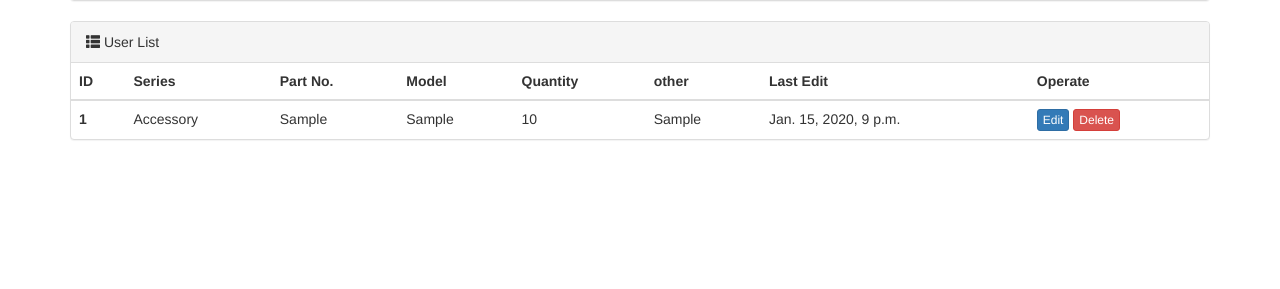
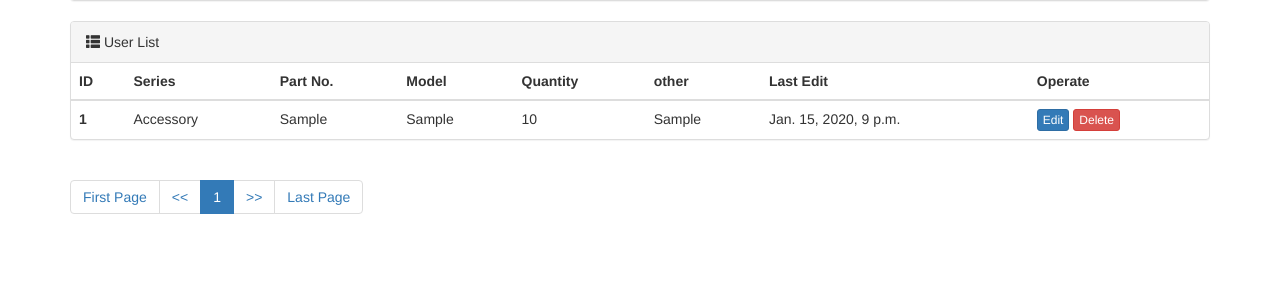
Before and after one commit to YongbinFan/Simple-IMS-for-Spare-Parts, a Django app: page /spareparts/list/ in a window 1280 px wide. Shown: the part 247-536 px from the top of the page. Run offline with Django 4.2, Linux system fonts and the light colour scheme; tables that the repository leaves empty hold one stand-in row (values such as "Sample post"); some libraries are stand-ins or nearby versions.

Commit message:
Add pagination function in Spare Lists

```diff
--- a/app01/templates/spareparts_list.html
+++ b/app01/templates/spareparts_list.html
@@ -16,8 +16,10 @@
                         <label class="control-label" for="">Series</label>
                         <select class="form-control" name="series">
                             <option value="">All</option>
-                            <option value="1" {% if search_value.series == 1 %}selected{% else %}{% endif %}>Accessory</option>
-                            <option value="2" {% if search_value.series == 2 %}selected{% else %}{% endif %}>Other</option>
+                            <option value="1" {% if search_value.series == 1 %}selected{% else %}{% endif %}>Accessory
+                            </option>
+                            <option value="2" {% if search_value.series == 2 %}selected{% else %}{% endif %}>Other
+                            </option>
                         </select>
                     </div>
                     <div class="col-xs-2">
@@ -86,5 +88,11 @@
             {% endfor %}
             </tbody>
         </table>
+
     </div>
+    <ul class="pagination">
+    {{ page_str }}
+    </ul>
+
+
 {% endblock %}
--- a/app01/views.py
+++ b/app01/views.py
@@ -1,6 +1,9 @@
 from django.shortcuts import render, HttpResponse, redirect
 from app01 import models
 from django import forms
+from django.utils.safestring import mark_safe
+from urllib.parse import urlencode
+import math
 
 
 # Create your views here.
@@ -157,11 +160,64 @@ def spareparts_list(request):
             data_dict["quantity__lte"] = quantity_lte
         except:
             pass
+    try:
+        page = int(request.GET.get("page", 1))
+    except:
+        page = 1
+    if page <= 0:
+        page = 1
 
-    res = models.SpareParts.objects.filter(**data_dict)
+    page_size = 20
+    plus = 5
+    total_count = models.SpareParts.objects.filter(**data_dict).count()
+    total_page = math.ceil(total_count / page_size)
+    if total_page == 0: total_page = 1
+
+    if page >= total_page:
+        page = total_page
+
+    if total_page <= 2 * plus + 1:
+        # not too much page
+        start_page = 1
+        end_page = total_page
+    else:
+        # current page <= plus
+        if page <= plus:
+            start_page = 1
+            end_page = 2 * plus + 1
+        else:
+            if (page + plus) > total_page:
+                end_page = total_page
+                start_page = total_page - 2 * plus
+            else:
+                start_page = page - plus
+                end_page = page + plus
+
+    start = (page - 1) * page_size
+    end = start + page_size
+
+    res = models.SpareParts.objects.filter(**data_dict)[start: end]
+
+    page_str_list = []
+    first = '<li class=><a href="?' + urlencode(data_dict) + '&page={}">First Page</a></li>'.format(1)
+    prev = '<li class=><a href="?' + urlencode(data_dict) + '&page={}"><<</a></li>'.format(page - 1)
+    next_page = '<li class=><a href="?' + urlencode(data_dict) + '&page={}">>></a></li>'.format(page + 1)
+    last = '<li class=><a href="?' + urlencode(data_dict) + '&page={}">Last Page</a></li>'.format(total_page)
+    page_str_list.append(first)
+    page_str_list.append(prev)
+    for i in range(start_page, end_page + 1):
+        if i == page:
+            ele = '<li class="active"><a href="?' + urlencode(data_dict) + '&page={}">{}</a></li>'.format(i, i)
+        else:
+            ele = '<li><a href="?' + urlencode(data_dict) + '&page={}">{}</a></li>'.format(i, i)
+        page_str_list.append(ele)
+    page_str_list.append(next_page)
+    page_str_list.append(last)
+
     info = {
         'queryset': res,
-        "search_value": data_dict
+        "search_value": data_dict,
+        "page_str": mark_safe("".join(page_str_list)),
     }
 
     return render(request, "spareparts_list.html", info)
@@ -201,7 +257,6 @@ def spareparts_add(request):
 
         return redirect("/spareparts/list/")
     else:
-        print(form.errors)
         return render(request, "user_add.html", {"form": form})
 
 
@@ -218,12 +273,9 @@ def spareparts_edit(request, nid):
 
     form = SparepartsModelForm(data=request.POST, instance=row_object)
     if form.is_valid():
-        print("valid")
         form.save()
         return redirect("/spareparts/list/")
     # print(form.errors)
-    print("unvalid")
-    print(form.errors)
     return render(request, "spareparts_add.html", {"form": form})
 
 
```
